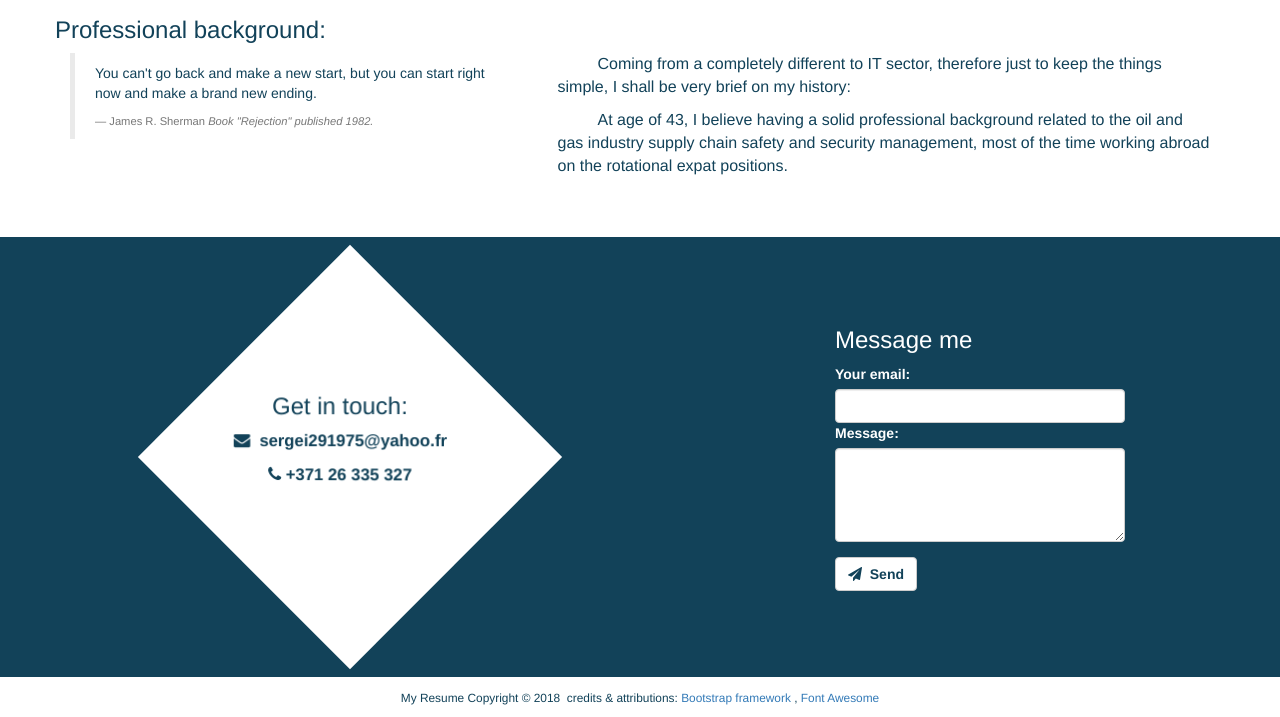
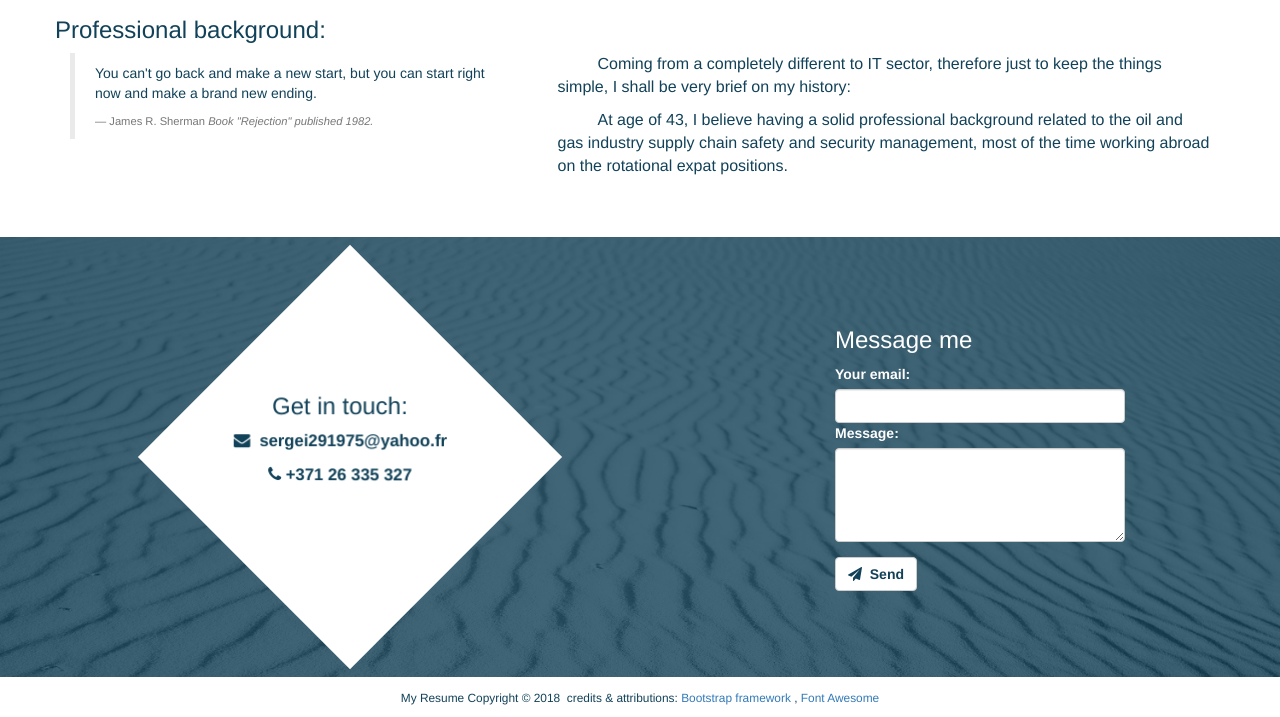
Before and after one commit to serge-resume-web-dev/serge-resume-web-dev.github.io, a plain HTML site: page index.html in a window 1280 px wide. Shown: the part 2262-2979 px from the top of the page. Drawn offline with nearby package versions, Linux system fonts and the light colour scheme; a script that the page names is missing.

Commit message:
scss double bg footer

```diff
--- a/scss/main.scss
+++ b/scss/main.scss
@@ -152,6 +152,12 @@ footer {
 		padding-top: 10px;
 		padding-bottom: 20px;
 	}
+	@include md-screens-plus {
+	/*=======double background for md-screens+ ===========*/
+		background: url('../img/bg-dune2.png'), #124259;
+		background-repeat: no-repeat;
+		background-size: cover;
+	}
 	div#top-footer {
 		.diamond{
       margin-left: 200px;
```
Also changed, not shown: css/main.css, css/main.min.css, img/bg-dune2.png (added), 1 other file.
